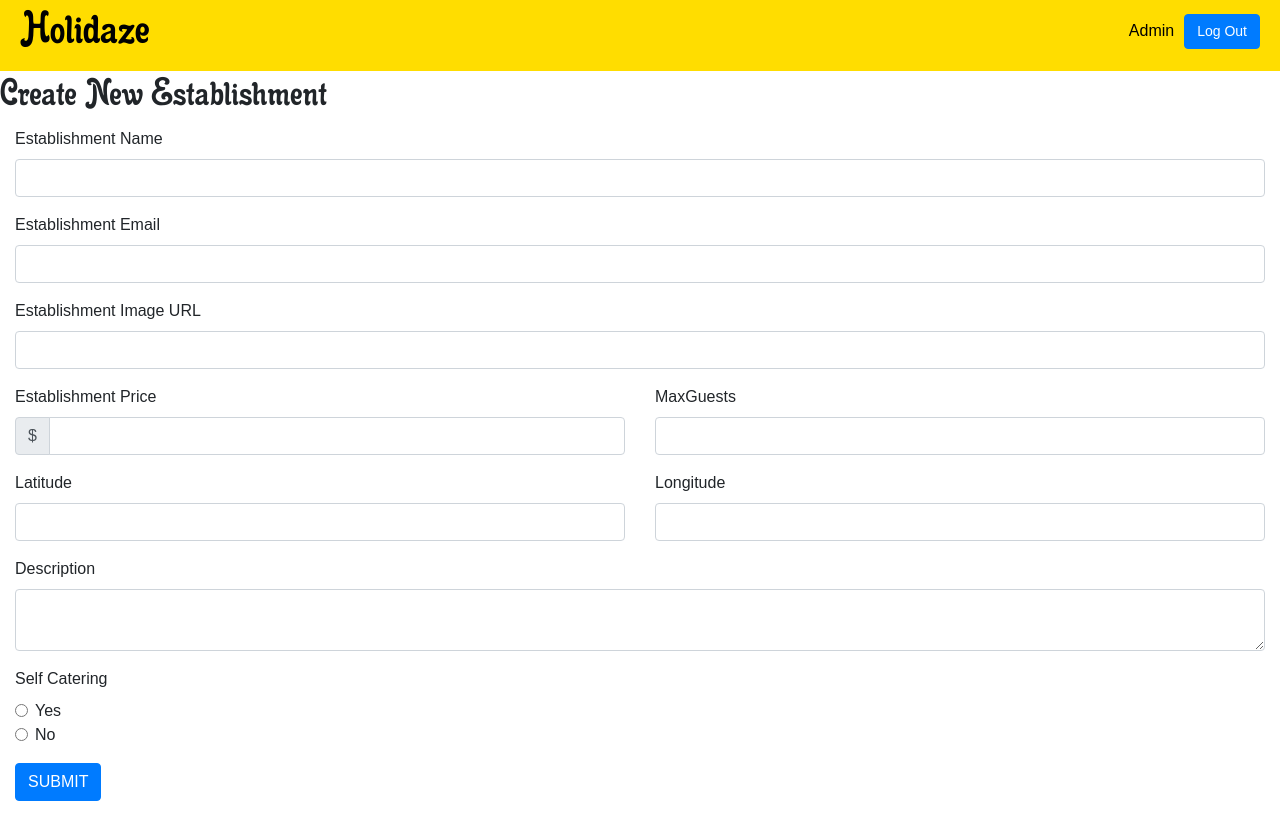
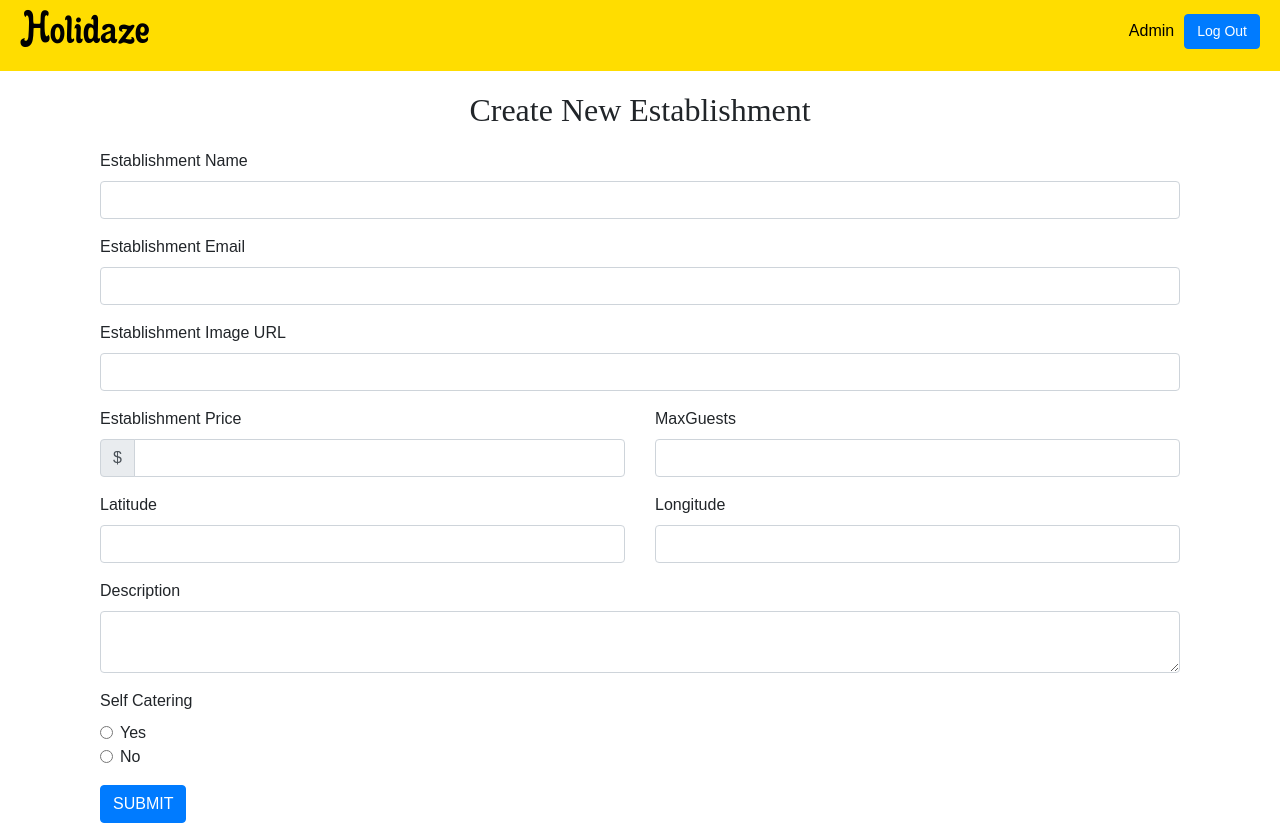
Before and after one commit to ca2roaldsoy/ProjectExam-2, a React (Create React App) app: page /create-establishments in a window 1280 px wide. Before the commit the page ends 801 px from the top, so only its background shows below. Built offline with nearby package versions, Linux system fonts and the light colour scheme; a web font is replaced by a local one.

Commit message:
added container

```diff
--- a/src/components/adminSite/newEstablishment/NewEstablishment.js
+++ b/src/components/adminSite/newEstablishment/NewEstablishment.js
@@ -1,12 +1,13 @@
 import React from "react";
 import EstablishmentForm from "./EstablishmentForm";
+import Container from "react-bootstrap/Container";
 
 function NewEstablishment() {
   return (
-    <div>
-      <h1>Create New Establishment</h1>
+    <Container>
+      <h2>Create New Establishment</h2>
       <EstablishmentForm />
-    </div>
+    </Container>
   );
 }
 
```
